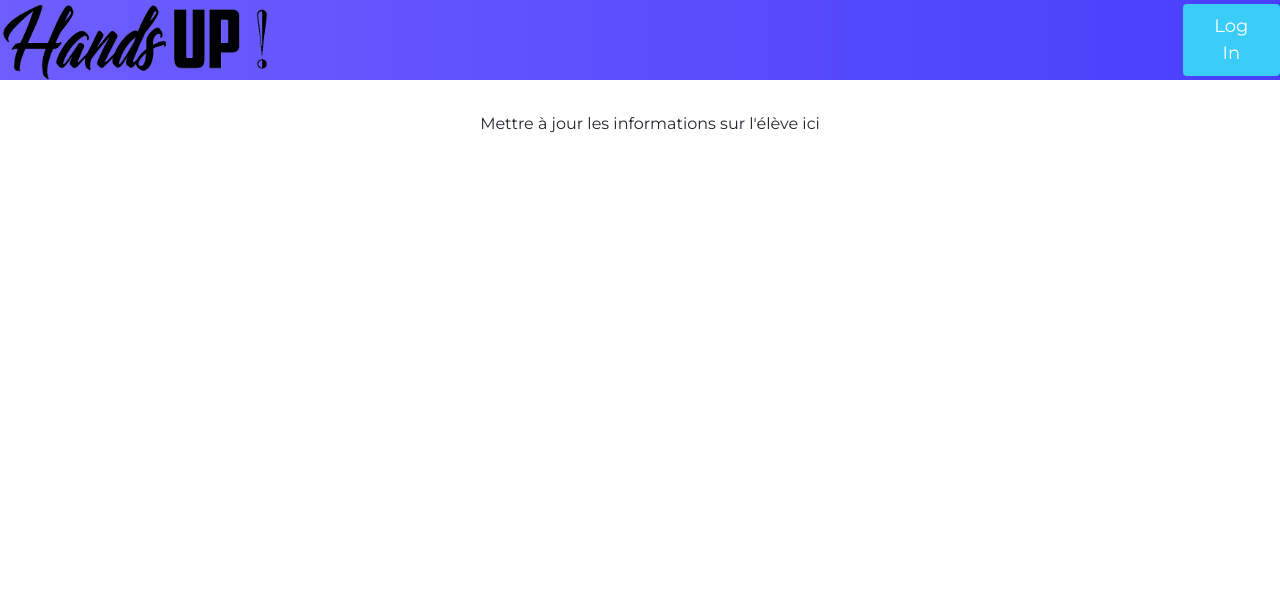
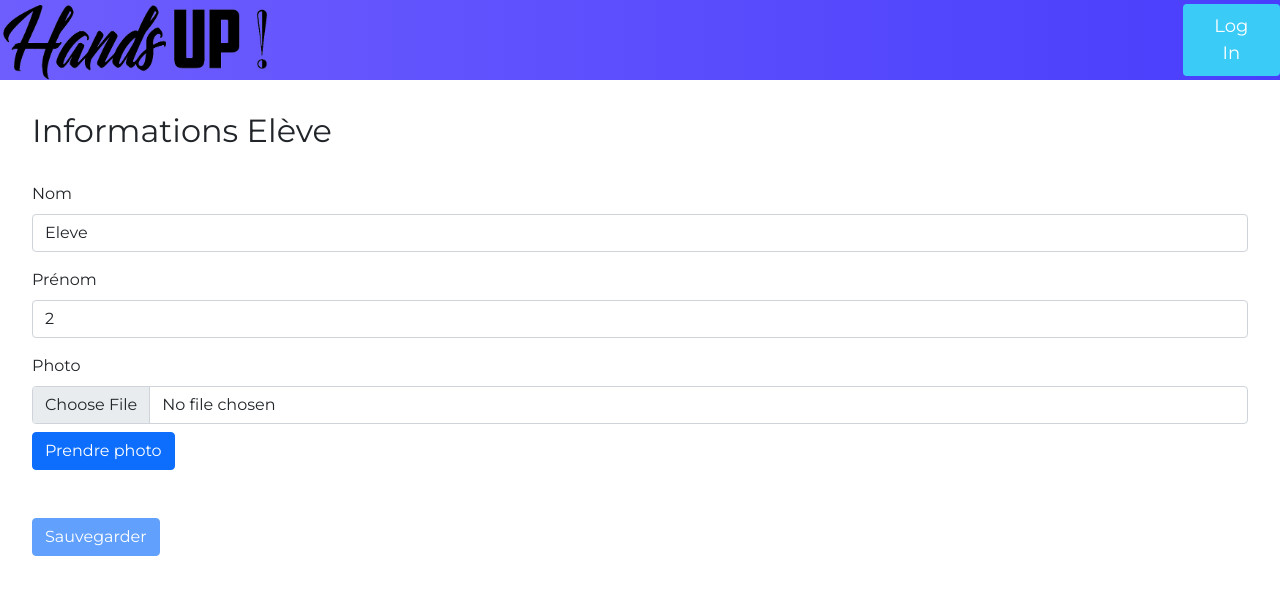
Before and after one commit to buffongeorges/HandsupClient, a React (Create React App) app: page /student/1/edit in a window 1280 px wide. Shown: the top 594 px of the page. Built offline with nearby package versions, Linux system fonts and the light colour scheme.

Commit message:
add edit student

```diff
--- a/src/components/Classe/Classe.js
+++ b/src/components/Classe/Classe.js
@@ -169,8 +169,8 @@ export default function Classe() {
     navigate(`${path}`);
   };
 
-  const goToStudentEdit = () => {
-    let path = `../student/${selectedStudent.id}/edit`;
+  const goToStudentEdit = (id) => {
+    let path = `../student/${id}/edit`;
     navigate(`${path}`, { replace: true });
   };
 
@@ -502,10 +502,12 @@ export default function Classe() {
                 key={eleve.id}
                 action
                 active={eleve.id === selectedStudent?.id}
-                href={`#/${eleve.id}`}
+                // href={`#/${eleve.id}`}
                 onClick={() => studentInTableClick(eleve)}
               >
                 {eleve.nom}
+                <i className="fa-solid fa-pen-to-square" style={{marginLeft:'2rem'}} onClick={() => {goToStudentEdit(eleve.id)}}></i>
+
               </ListGroup.Item>
             );
           })}
@@ -523,7 +525,7 @@ export default function Classe() {
               addNewStudent();
             }}
           >
-            <i class="fa fa-circle-plus fa-xl"></i>
+            <i className="fa fa-circle-plus fa-xl"></i>
           </button>
         </div>
       </div>
--- a/src/components/Eleve/EleveEdit.js
+++ b/src/components/Eleve/EleveEdit.js
@@ -1,24 +1,109 @@
-import React from "react";
-import { useParams } from "react-router-dom";
+import React, { useState } from "react";
+import Form from "react-bootstrap/Form";
+import Button from "react-bootstrap/Button";
+import Counter from "../../utils/Counter";
+import { useNavigate } from "react-router-dom";
+import Webcam from "react-webcam";
 
+const allowedExtensions = ["csv", "xls"];
 
 export default function EleveEdit() {
-    let { studentId } = useParams();
-    console.log('studentId')
-    console.log(studentId)
+  const [showCamera, setShowCamera] = useState(false);
+  const [photo, setPhoto] = useState(null);
+  const [file, setFile] = useState("");
+  const webcamRef = React.useRef(null);
+
+  const capture = React.useCallback(() => {
+    const imageSrc = webcamRef.current.getScreenshot();
+    console.log(imageSrc);
+    setShowCamera(false);
+    setPhoto(imageSrc);
+  }, [webcamRef]);
+  let navigate = useNavigate();
+
+  const handleClick = () => {
+    alert("Mise à jour réussie !");
+    navigate("/classes");
+  };
+
+  const handleFileChange = (e) => {
+    // Check if user has entered the file
+    if (e.target.files.length) {
+      const inputFile = e.target.files[0];
+      console.log(e.target.files.length);
+
+      // Check the file extensions, if it not
+      // included in the allowed extensions
+      // we show the error
+      const fileExtension = inputFile?.type.split("/")[1];
+      if (!allowedExtensions.includes(fileExtension)) {
+        return;
+      }
+
+      // If input type is correct set the state
+      setFile(inputFile);
+    } else {
+      setFile(null);
+    }
+  };
 
   return (
-    <div
-      className="container"
-      style={{
-        textAlign: "center",
-        position: "relative",
-        justifyContent: "center",
-        paddingTop: "2rem",
-        paddingLeft: "2rem",
-      }}
-    >
-      {"Mettre à jour les informations sur l'élève ici"}
+    <div style={{ margin: "2rem" }}>
+
+      <h2 style={{marginBottom: '2rem'}} > Informations Elève</h2>
+      <Form>
+        <Form.Group className="mb-3" controlId="formFirstname">
+          <Form.Label>Nom</Form.Label>
+          <Form.Control
+            type="email"
+            placeholder="Entrer le nom de l'élève"
+            defaultValue={"Eleve"}
+          />
+        </Form.Group>
+
+        <Form.Group className="mb-3" controlId="formLastname">
+          <Form.Label>Prénom</Form.Label>
+          <Form.Control
+            type="email"
+            placeholder="Entrer le prénom de l'élève"
+            defaultValue={"2"}
+          />
+        </Form.Group>
+
+        <Form.Group controlId="formFile" className="mb-3">
+          <Form.Label>Photo</Form.Label>
+          <Form.Control type="file" />
+          {photo && (<img src={photo}/>)}
+          {showCamera && (
+        <div>
+          <Webcam audio={false} ref={webcamRef} screenshotFormat="image/jpeg" />
+          <br/><Button onClick={capture}>Capturer</Button>
+        </div>
+      )}
+      {!showCamera && (
+        <Button style={{marginTop: '0.5rem'}}
+          onClick={() => {
+            setPhoto(null);
+            setShowCamera(true);
+          }}
+        >
+          Prendre photo
+        </Button>
+      )}
+        </Form.Group>
+
+        <Button
+          style={{marginTop: '2rem'}}
+          variant="primary"
+          type="submit"
+          disabled={!file}
+          onClick={() => {
+            handleClick();
+          }}
+        >
+          Sauvegarder
+        </Button>
+      </Form>
     </div>
   );
 }
```
